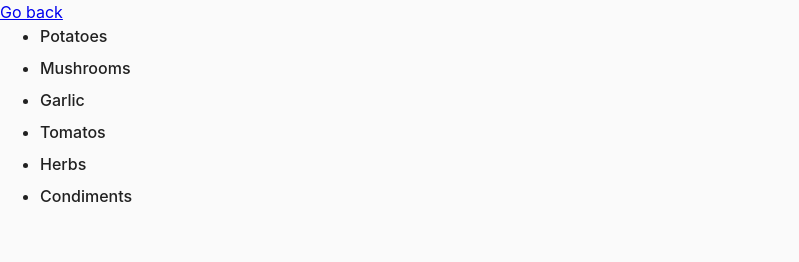
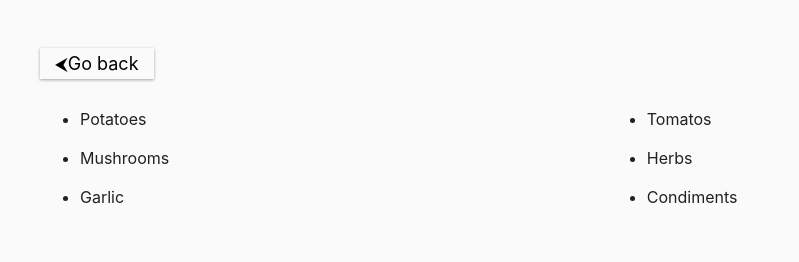
Before and after one commit to Andrey1914/goit-js-hw-06, a plain HTML site: page task-02.html in a window 1280 px wide. Shown: the whole page, without its empty margins (0-799 px from the left). Drawn offline with Linux system fonts and the light colour scheme.

Commit message:
added styles on task02

```diff
--- a/css/common.css
+++ b/css/common.css
@@ -11,15 +11,6 @@ body {
   background-color: #fafafa;
   color: #212121;
   line-height: 1.5;
-}
-
-.gallery {
-  display: flex;
-  justify-content: space-around;
-}
-
-.img {
-  width: 200px;
 }
 
 input {
@@ -38,3 +29,81 @@ p,
 ul {
   margin: 0;
 }
+
+.container {
+  padding: 50px 15px;
+}
+
+@media screen and (min-width: 768px) {
+  .container {
+    padding: 50px 40px;
+  }
+}
+
+@media screen and (min-width: 1536px) {
+  .container {
+    padding: 70px;
+  }
+}
+
+@media screen and (min-width: 768px) {
+  .wrapper {
+    padding: 0 40px;
+  }
+}
+
+@media screen and (min-width: 1536px) {
+  .wrapper {
+    padding: 0 80px;
+  }
+}
+
+.gallery {
+  display: flex;
+  justify-content: space-around;
+}
+
+.img {
+  width: 200px;
+}
+
+.back {
+  display: inline-block;
+  margin-bottom: 20px;
+  font-size: 14px;
+  font-weight: 400;
+}
+
+@media screen and (min-width: 768px) {
+  .back {
+    font-size: 18px;
+    margin-bottom: 30px;
+  }
+}
+
+@media screen and (min-width: 1536px) {
+  .back {
+    font-size: 24px;
+    margin-bottom: 50px;
+  }
+}
+
+.link-back {
+  padding: 5px 15px;
+  text-decoration: none;
+  color: #000;
+  box-shadow: rgba(0, 0, 0, 0.3) 0px 1px 3px 0px,
+    rgba(0, 0, 0, 0.06) 0px 1px 2px 0px;
+}
+
+.link-back:hover,
+:focus {
+  box-shadow: rgba(60, 64, 67, 0.3) 0px 1px 2px 0px,
+    rgba(60, 64, 67, 0.15) 0px 2px 6px 2px;
+}
+
+@media screen and (min-width: 1536px) {
+  .link-back {
+    padding: 10px 20px;
+  }
+}
--- /dev/null
+++ b/css/task-02.css
@@ -0,0 +1,32 @@
+ul {
+  padding: 0;
+}
+
+.list {
+  display: flex;
+  flex-wrap: wrap;
+  gap: 15px;
+}
+
+@media screen and (min-width: 768px) {
+  .list {
+    flex-direction: column;
+    height: 102px;
+  }
+}
+
+@media screen and (min-width: 1536px) {
+  .list {
+    height: 135px;
+  }
+}
+
+.item {
+  padding-right: 15px;
+}
+
+@media screen and (min-width: 1536px) {
+  .item {
+    font-size: 36px;
+  }
+}
--- a/task-02.html
+++ b/task-02.html
@@ -6,21 +6,17 @@
     <meta name="viewport" content="width=device-width, initial-scale=1.0" />
     <title>Task 2</title>
     <link rel="stylesheet" href="css/common.css" />
-    <style>
-      .item {
-        font-weight: 500;
-      }
-
-      .item:not(:last-child) {
-        margin-bottom: 8px;
-      }
-    </style>
+    <link rel="stylesheet" href="css/task-02.css" />
   </head>
   <body>
-    <p><a href="index.html">Go back</a></p>
-
-    <ul id="ingredients"></ul>
-
+    <div class="container">
+      <p class="back">
+        <a class="link-back" href="index.html">&#11164;Go back</a>
+      </p>
+      <div class="wrapper">
+        <ul class="list" id="ingredients"></ul>
+      </div>
+    </div>
     <script src="js/task-02.js" type="module"></script>
   </body>
 </html>
```
Also changed, not shown: css/task-01.css (+0 -69 lines).
